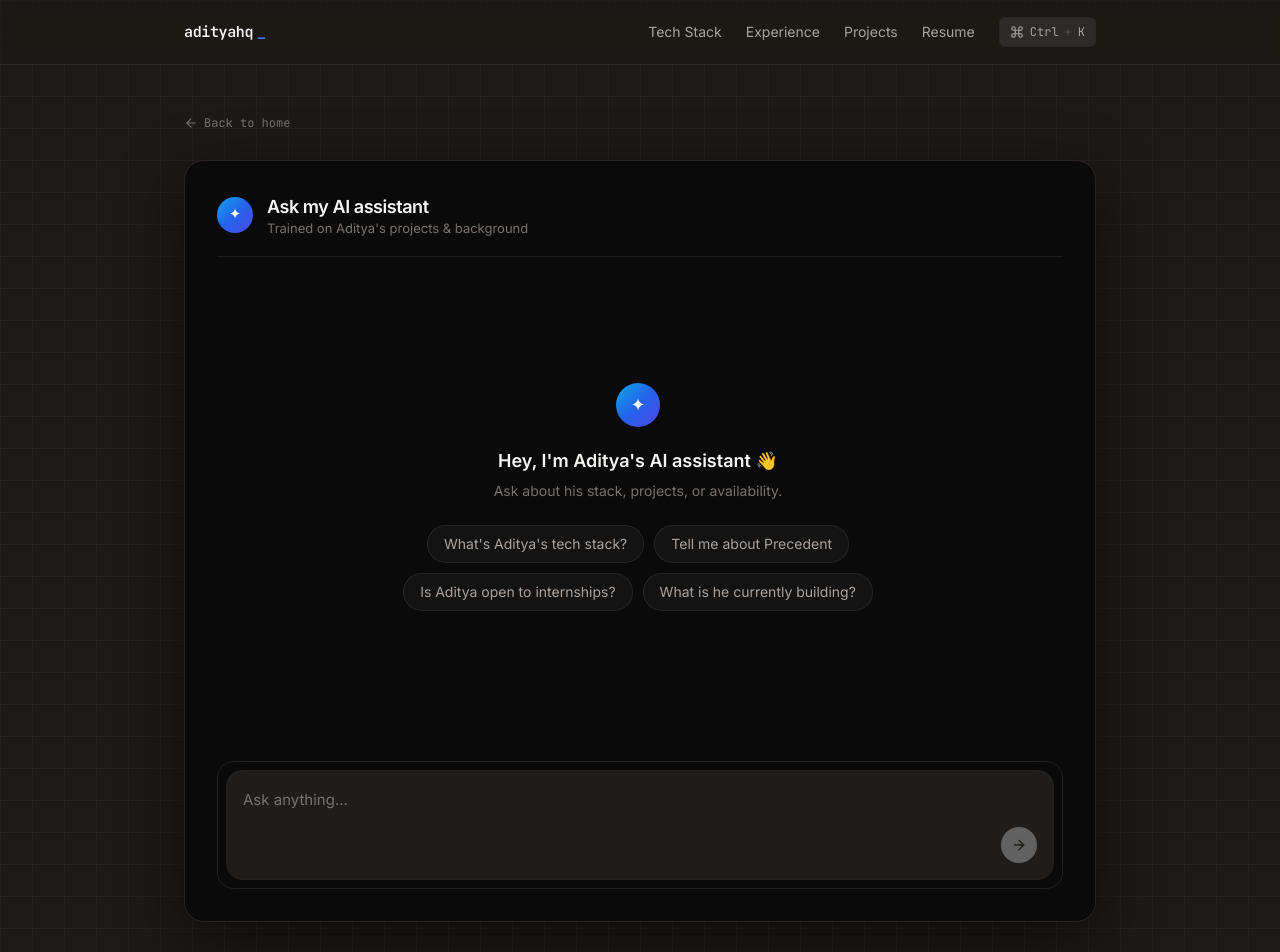
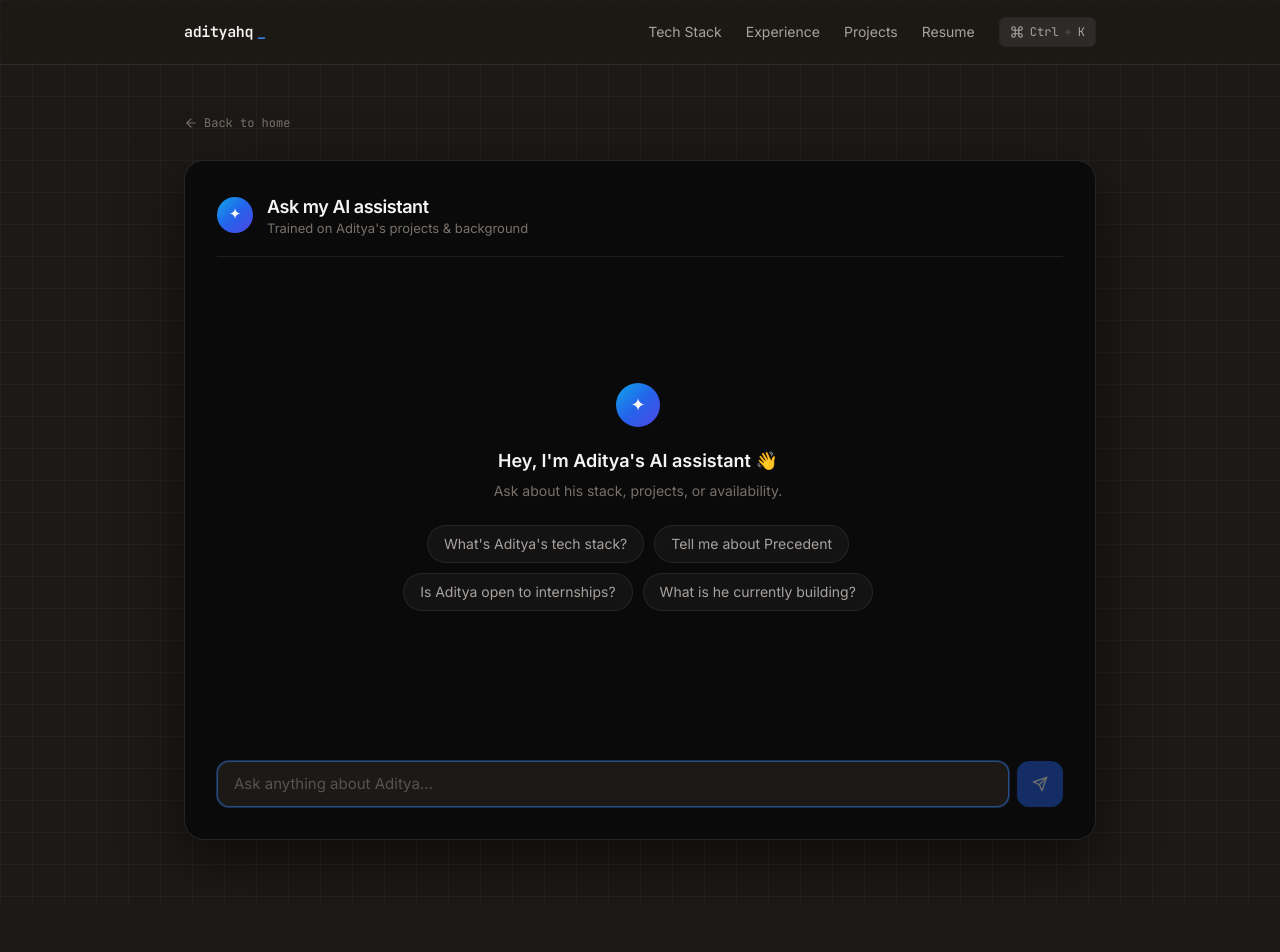
Before and after one commit to aditya-c7/sitebuild, a Next.js app: page /chat in a window 1280 px wide. Shown: the top 952 px of the page. After the commit the page ends 904 px from the top, so only its background shows below. Built offline with nearby package versions, Linux system fonts and the light colour scheme.

Commit message:
kept the chat box simple and removed the linkedin hover popup

```diff
--- a/src/app/chat/page.tsx
+++ b/src/app/chat/page.tsx
@@ -1,7 +1,7 @@
 "use client";
 
 import { useEffect, useRef, useState } from "react";
-import { Bot, User, ArrowLeft, ArrowRight } from "lucide-react";
+import { Bot, User, ArrowLeft, Send } from "lucide-react";
 import { Spotlight } from "@/components/ui/Spotlight";
 
 type ChatRole = "user" | "assistant";
@@ -275,31 +275,24 @@ export default function ChatPage() {
             </div>
           )}
 
-          <form
-            onSubmit={onSubmit}
-            className="sticky bottom-0 mt-4 rounded-2xl border border-[#222120] bg-[#0A0A0A]/80 p-1.5 backdrop-blur-md md:mt-6 md:p-2"
-          >
-            <div className="rounded-2xl border border-[#222120] bg-[#1E1D1C] p-2.5 md:p-4">
+          <form onSubmit={onSubmit} className="mt-4 flex gap-2 md:mt-6">
             <input
               ref={inputRef}
               value={input}
               onChange={(e) => setInput(e.target.value)}
-                placeholder="Ask anything..."
+              placeholder="Ask anything about Aditya..."
               maxLength={500}
               disabled={busy}
-                className="w-full bg-transparent text-sm text-zinc-100 placeholder:text-zinc-500 focus:outline-none disabled:opacity-50 md:text-[15px]"
+              className="flex-1 rounded-xl border border-zinc-800 bg-[#1c1917] px-4 py-3 text-sm text-zinc-100 placeholder:text-zinc-600 focus:border-blue-500/50 focus:outline-none focus:ring-1 focus:ring-blue-500/30 disabled:opacity-50 md:text-[15px]"
             />
-              <div className="mt-3 flex justify-end md:mt-4">
             <button
               type="submit"
               disabled={busy || !input.trim()}
               aria-label="Send message"
-                  className="flex h-8 w-8 items-center justify-center rounded-full bg-white text-zinc-900 transition-colors hover:bg-zinc-100 disabled:opacity-30 md:h-9 md:w-9"
+              className="flex h-[46px] w-[46px] shrink-0 items-center justify-center rounded-xl bg-blue-600 text-white transition-colors hover:bg-blue-500 disabled:opacity-40 disabled:hover:bg-blue-600"
             >
-                  <ArrowRight className="h-3.5 w-3.5 md:h-4 md:w-4" />
+              <Send className="h-4 w-4" />
             </button>
-              </div>
-            </div>
           </form>
         </div>
       </div>
--- a/src/app/globals.css
+++ b/src/app/globals.css
@@ -58,14 +58,6 @@ body {
  * never requests a missing file (was a console 404).
  */
 
-/* LinkedIn badge — keep docs exact, just remove outer gap */
-.badge-base {
-  background: transparent !important;
-  padding: 0 !important;
-  margin: 0 !important;
-  line-height: 0 !important;
-}
-
 /* Copy-lock: text cannot be highlighted or copied */
 .no-select {
   -webkit-user-select: none; /* Safari */
--- a/src/app/layout.tsx
+++ b/src/app/layout.tsx
@@ -84,7 +84,6 @@ export default function RootLayout({
         <CommandMenu />
         <ConsoleGreet />
         <Analytics debug={false} />
-        <script src="https://platform.linkedin.com/badges/js/profile.js" async defer type="text/javascript"></script>
       </body>
     </html>
   );
--- a/src/components/sections/Hero.tsx
+++ b/src/components/sections/Hero.tsx
@@ -81,43 +81,7 @@ export default function Hero() {
         </div>
 
         <div className="mt-8 flex flex-wrap items-center justify-center gap-3 md:justify-start">
-          {SOCIALS.map((social) =>
-            social.name === "LinkedIn" ? (
-              <div key={social.name} className="group relative inline-flex">
-                <a
-                  href={social.href}
-                  target="_blank"
-                  rel="noopener noreferrer"
-                  aria-label={social.name}
-                  className="flex rounded-lg border border-zinc-800 bg-[#2E2A27] p-2.5 text-zinc-400 transition-all duration-200 hover:-translate-y-0.5 hover:border-blue-500/50 hover:text-blue-400"
-                >
-                  <social.icon className="h-4 w-4" />
-                </a>
-
-                {/* LinkedIn badge - only on hover, body = badge */}
-                <div className="hidden group-hover:block absolute left-1/2 top-full z-50 mt-3 w-fit -translate-x-1/2 md:left-0 md:translate-x-0">
-                  <div className="w-fit overflow-hidden rounded-lg shadow-xl">
-                    <div
-                      suppressHydrationWarning
-                      className="badge-base LI-profile-badge"
-                      data-locale="en_US"
-                      data-size="medium"
-                      data-theme="light"
-                      data-type="VERTICAL"
-                      data-vanity="adityachitragar"
-                      data-version="v1"
-                    >
-                      <a
-                        className="badge-base__link LI-simple-link"
-                        href="https://in.linkedin.com/in/adityachitragar?trk=profile-badge"
-                      >
-                        Aditya Chitragar
-                      </a>
-                    </div>
-                  </div>
-                </div>
-              </div>
-            ) : (
+          {SOCIALS.map((social) => (
             <a
               key={social.name}
               href={social.href}
@@ -128,8 +92,7 @@ export default function Hero() {
             >
               <social.icon className="h-4 w-4" />
             </a>
-            )
-          )}
+          ))}
         </div>
       </div>
     </section>
```
Lines whose indentation alone changed are shown as unchanged.
